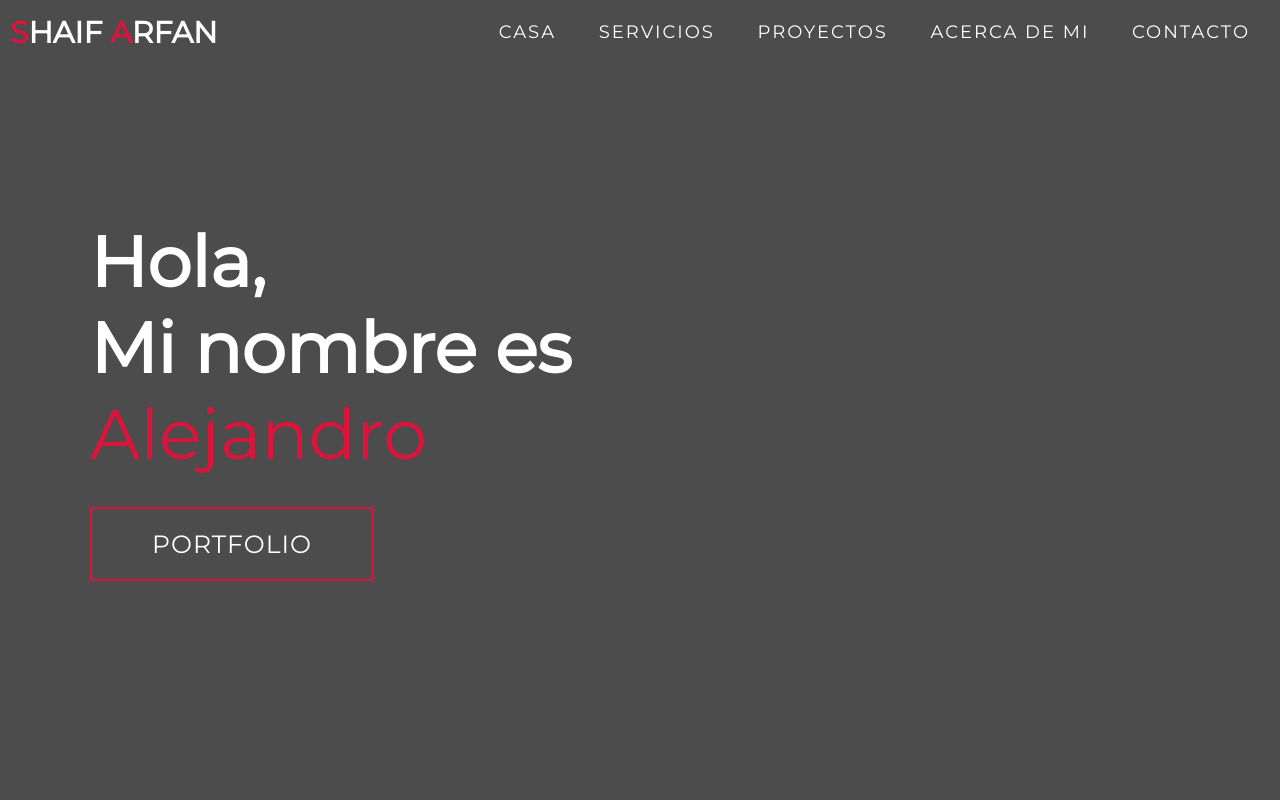
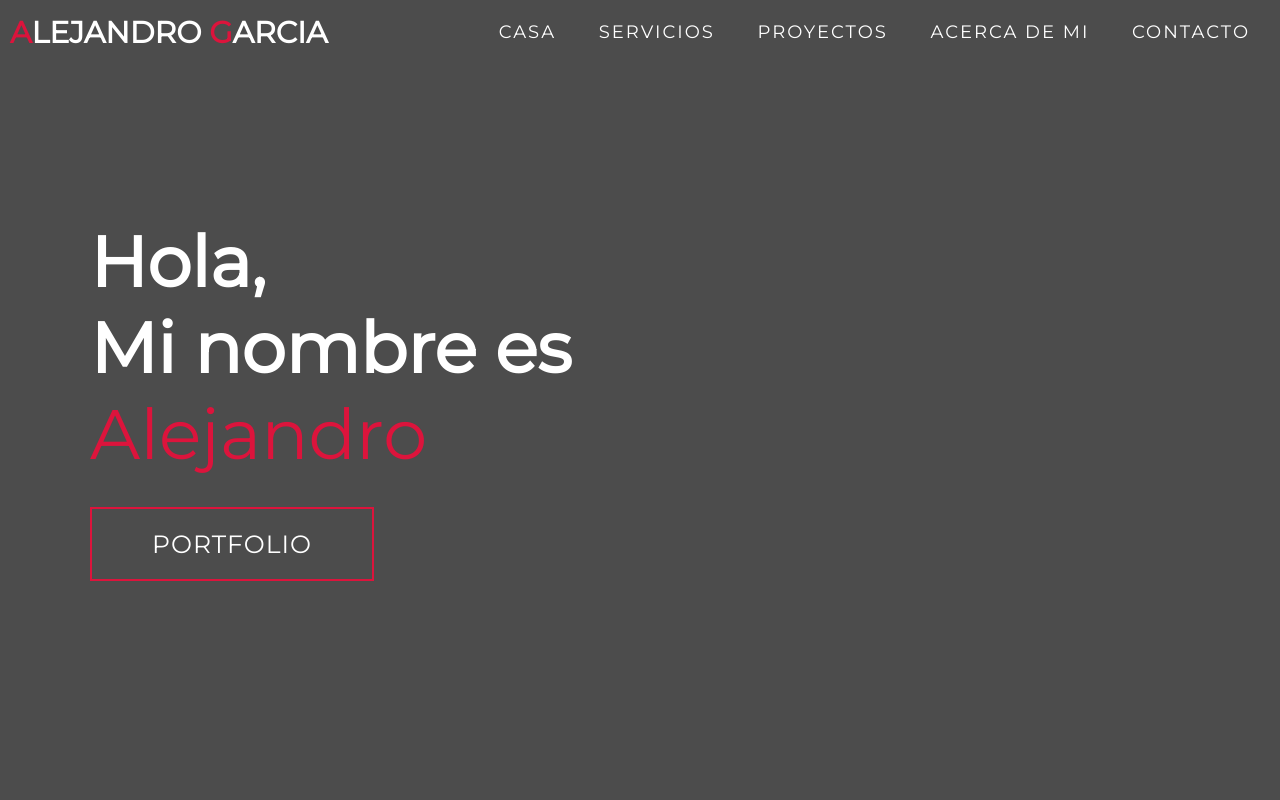
Before and after one commit to Alexis12-cyber/Pagina-web-portafolio, a plain HTML site: page index.html in a window 1280 px wide. Shown: the top 800 px of the page. Drawn offline with Linux system fonts and the light colour scheme.

Commit message:
Update index.html

```diff
--- a/index.html
+++ b/index.html
@@ -15,7 +15,8 @@
       <div class="nav-bar">
         <div class="brand">
           <a href="#hero">
-            <h1><span>S</span>haif <span>A</span>rfan</h1>
+            <h1><span>A</span>lejandro <span>G</span>arcia
+          </h1>
           </a>
         </div>
         <div class="nav-list">
```
